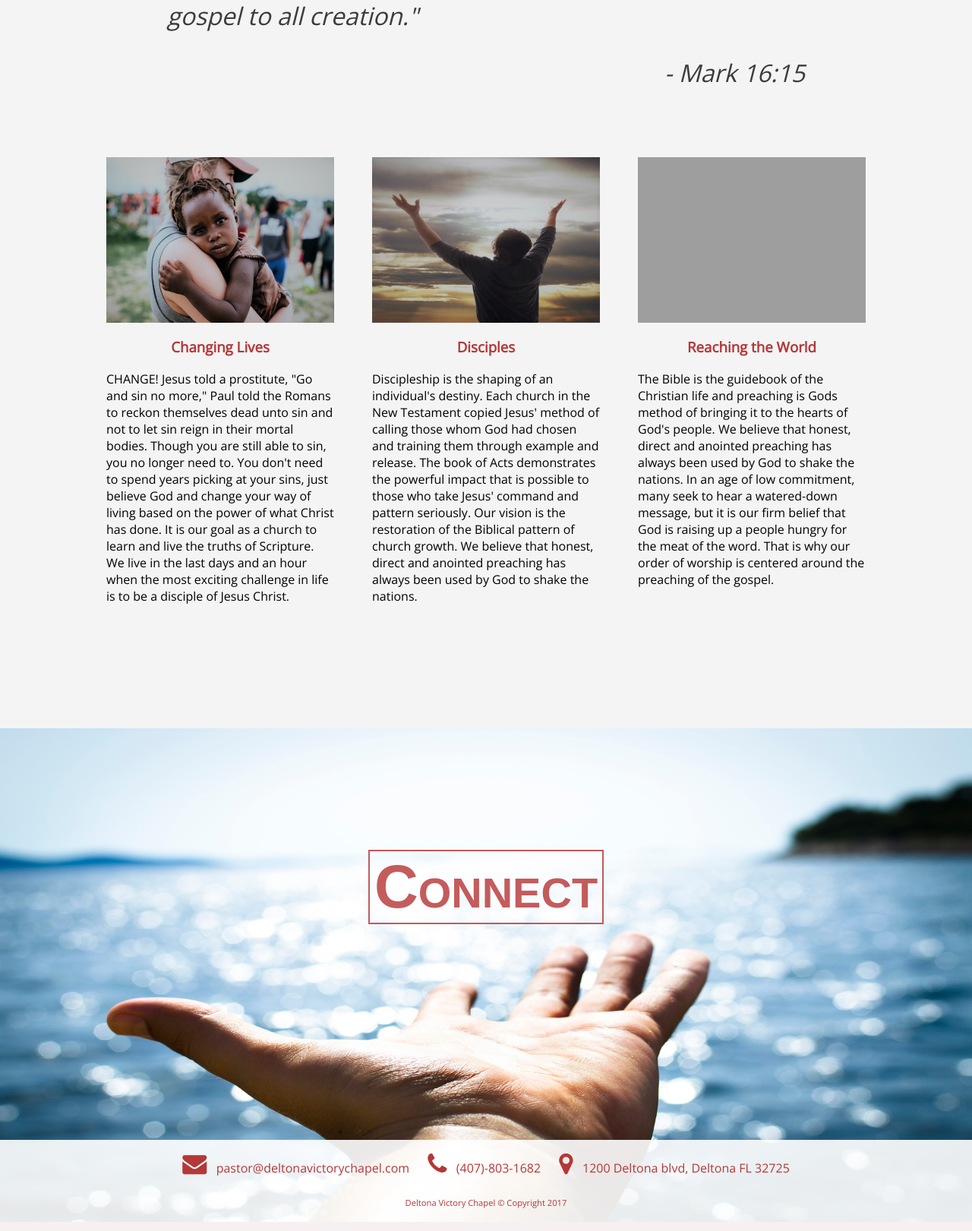
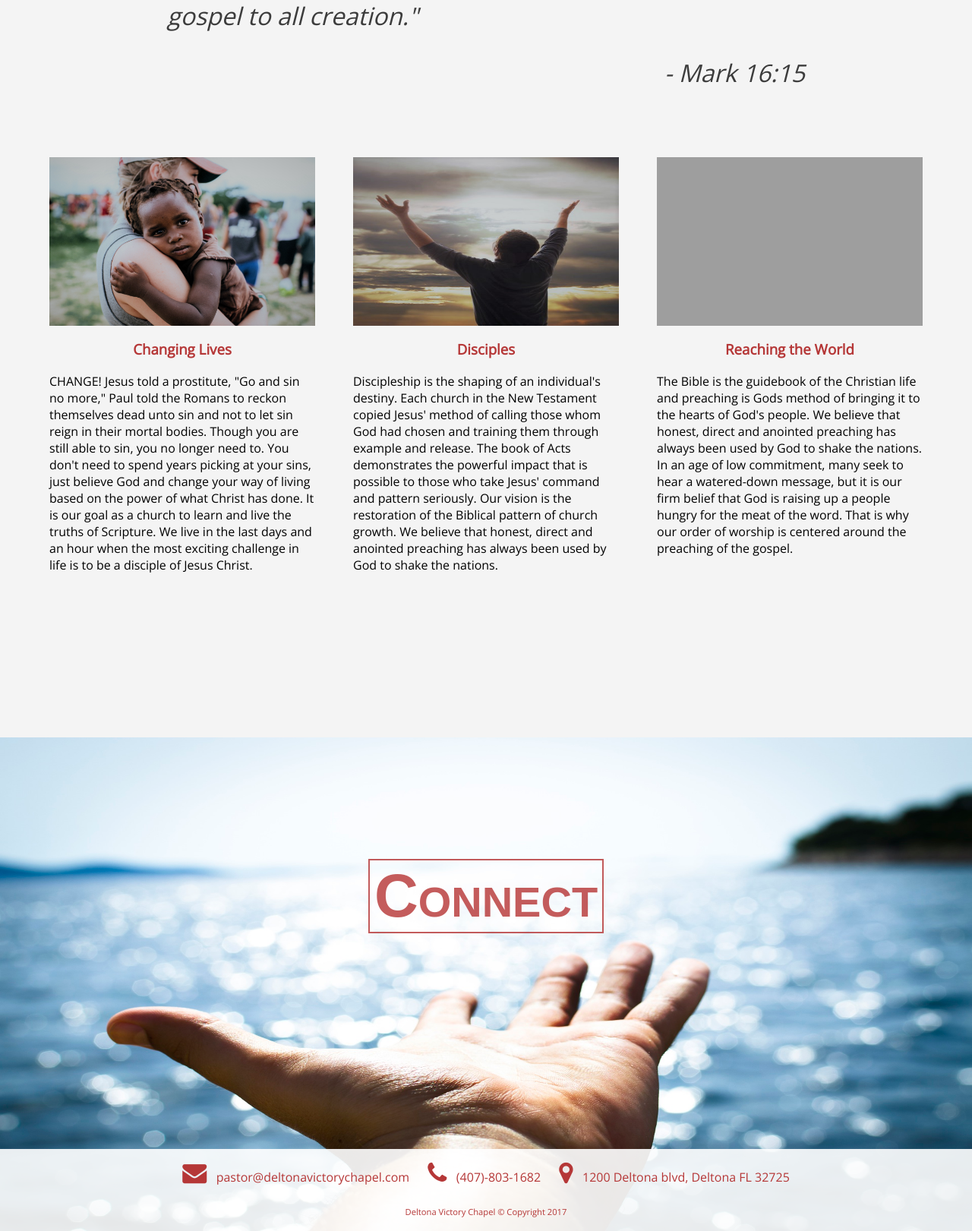
Before and after one commit to bryangators/dvc_chapel, a PHP site: page / in a window 1280 px wide. Shown: the part 1040-2661 px from the top of the page at 76% size. Run offline with PHP 8.4, Linux system fonts and the light colour scheme; grey boxes are pictures that could not be loaded.

Commit message:
style change of text boxes

```diff
--- a/css/indexStyles.css
+++ b/css/indexStyles.css
@@ -118,7 +118,7 @@ section{
 .text_box{
 	width: 20%;
 	/*min-height: 500px;*/
-	min-width: 300px;
+	min-width: 350px;
 }
 
 .text_box h3{
```
